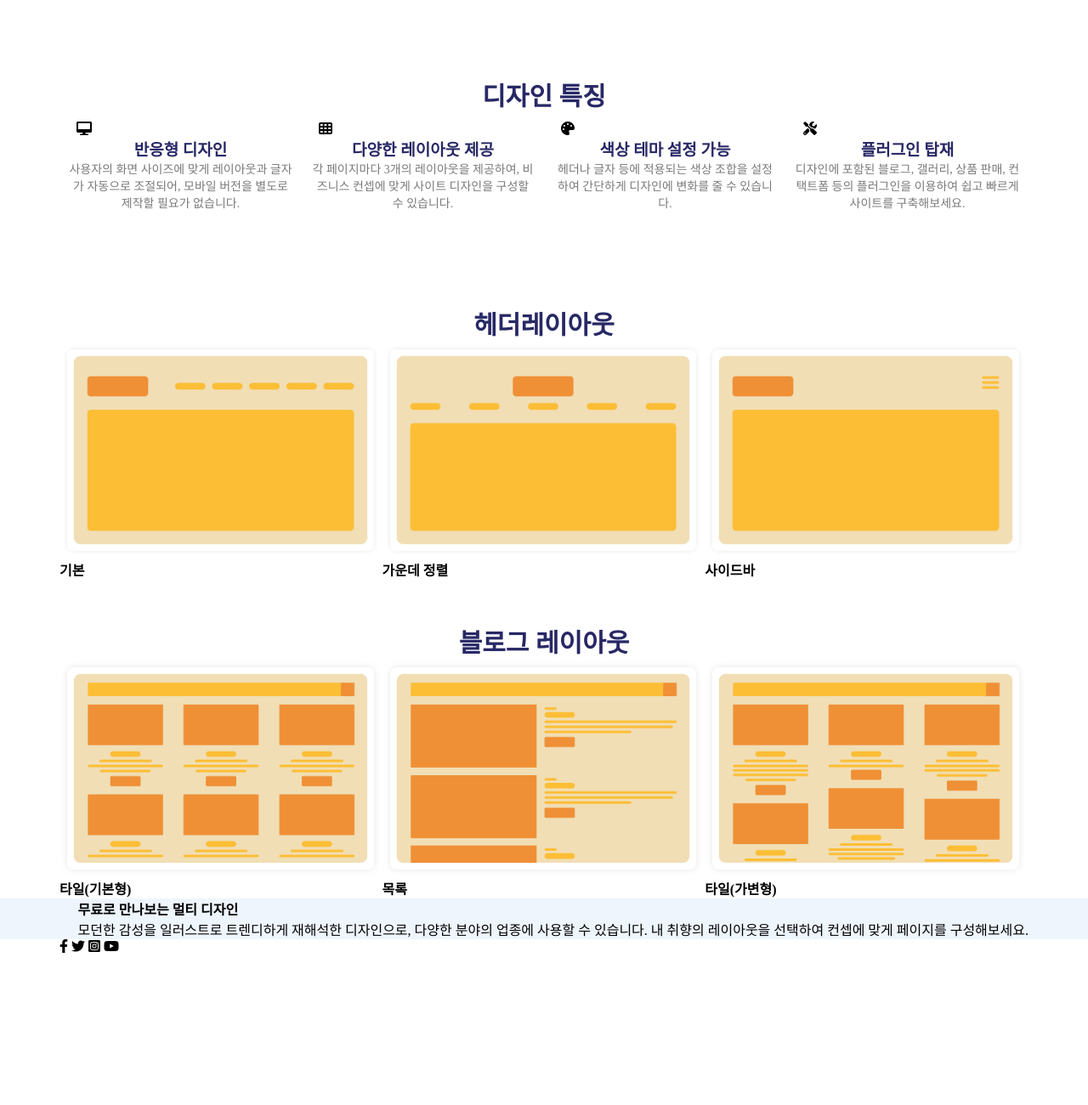
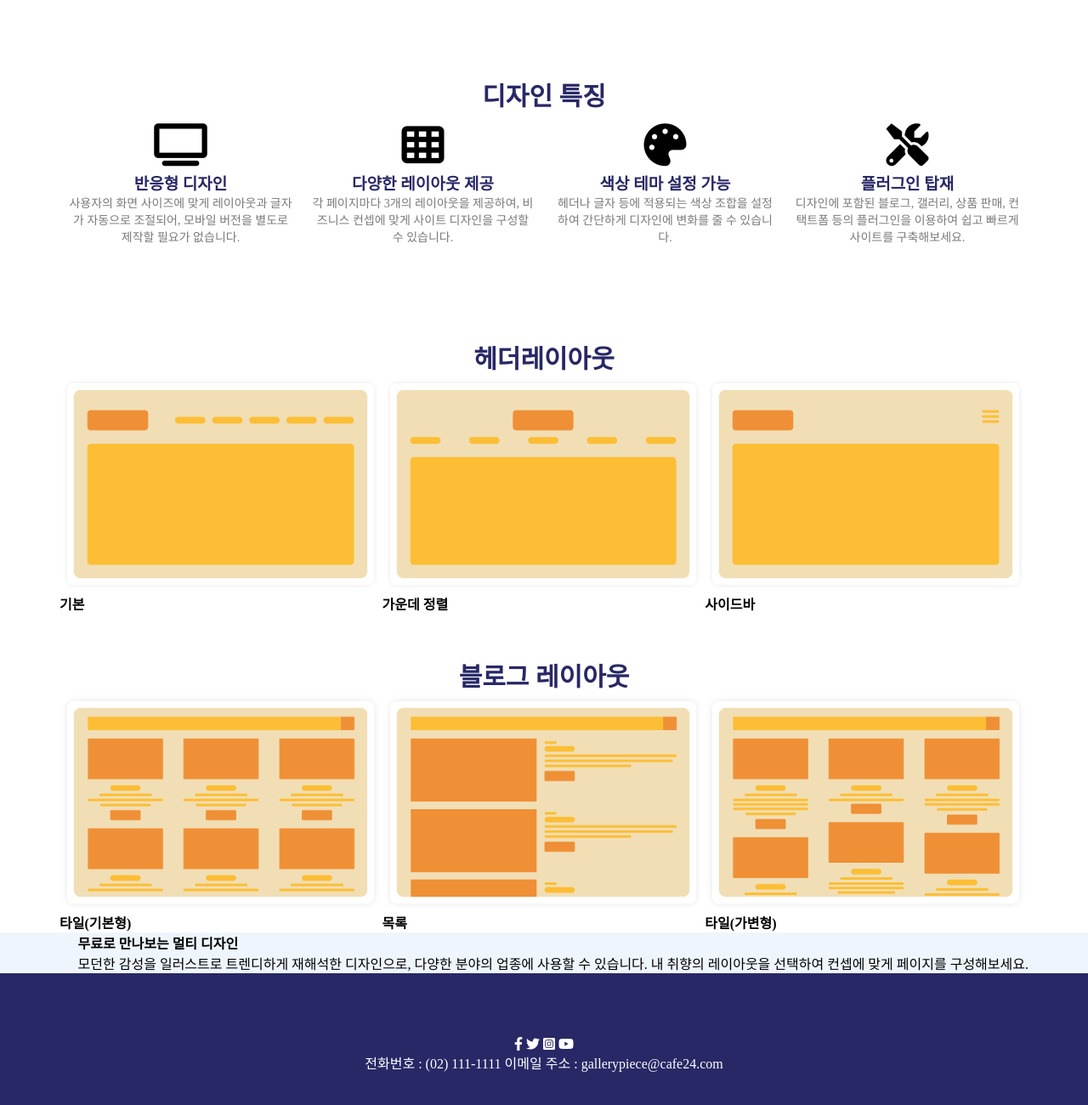
Before and after one commit to nwefjnl/multidesign, a plain HTML site: page index.html in a window 1280 px wide. Shown: the part 730-2030 px from the top of the page at 85% size. Before the commit the page ends 1853 px from the top, so only its background shows below. Drawn offline with Linux system fonts and the light colour scheme.

Commit message:
Add files via upload

```diff
--- a/css/index.css
+++ b/css/index.css
@@ -81,7 +81,10 @@ padding:32px 0; float: left;}
     }
 #section .article2 {
     padding-top:50px;
-    padding-bottom:50px; }
+    padding-bottom:50px;
+
+text-align: center;
+}
 #section .article2 h2 { font-size:30px;
     color:#282866;
     font-size:30px;
@@ -90,34 +93,8 @@ padding:32px 0; float: left;}
     }
 #section .design > li {
 padding:10px; float:left; width:25%; }
-#section .design > li > .icon1::before {
-    content:'\f390';
-    font-family:'Font Awesome 5 Free';
-    font-weight:900 !important;
-    padding-left:10px;
-    padding-top:30px;
-}
-#section .design > li > .icon2::before {
-    content:'\f00a';
-    font-family:'Font Awesome 5 Free';
-    font-weight:900 !important;
-    padding-left:10px;
-    padding-top:30px;
-}
-#section .design > li > .icon3::before {
-    content:'\f53f';
-    font-family:'Font Awesome 5 Free';
-    font-weight:900 !important;
-    padding-left:10px;
-    padding-top:30px;
-}
-#section .design > li > .icon4::before {
-    content:'\f7d9';
-    font-family:'Font Awesome 5 Free';
-    font-weight:900 !important;
-    padding-left:10px;
-    padding-top:30px;
-
+#section .design > li > div {
+    font-size:50px;
 }
 #section .article2 h3 {
     font-size:19px;
@@ -170,3 +147,10 @@ padding:10px; float:left; width:25%; }
 
 }
 #section .article6 .abc2 { float:right;}
+
+#footer {
+    background:#282866;
+    color:#fff;
+    padding:75px 0;
+    text-align:center;
+}
--- a/index.html
+++ b/index.html
@@ -64,28 +64,28 @@
                 <h2>디자인 특징</h2>
                 <ul class="design cf">
                     <li>
-                        <div class="icon1">
+                        <div class="icon1"><i class="fa-solid fa-tv"></i></div>
                         <h3>반응형 디자인</h3>
                         <p>사용자의 화면 사이즈에 맞게 레이아웃과 글자가 자동으로 조절되어, 모바일 버전을 별도로 제작할 필요가 없습니다.</p>
-                        </div>
+
                     </li>
                     <li>
-                        <div class="icon2">
+                        <div class="icon2"><i class="fa-solid fa-table-cells"></i></div>
                         <h3>다양한 레이아웃 제공</h3>
                         <p>각 페이지마다 3개의 레이아웃을 제공하여, 비즈니스 컨셉에 맞게 사이트 디자인을 구성할 수 있습니다.</p>
-                        </div>
+
                     </li>
                     <li>
-                        <div class="icon3">
+                        <div class="icon3"><i class="fa-solid fa-palette"></i></div>
                         <h3>색상 테마 설정 가능</h3>
                         <p>헤더나 글자 등에 적용되는 색상 조합을 설정하여 간단하게 디자인에 변화를 줄 수 있습니다.</p>
-                        </div>
+
                     </li>
                     <li>
-                        <div class="icon4">
+                        <div class="icon4"><i class="fa-solid fa-screwdriver-wrench"></i></div>
                         <h3>플러그인 탑재</h3>
                         <p>디자인에 포함된 블로그, 갤러리, 상품 판매, 컨택트폼 등의 플러그인을 이용하여 쉽고 빠르게 사이트를 구축해보세요.</p>
-                        </div>
+
                     </li>
                 </ul>
             </div>
@@ -141,15 +141,19 @@
             </div>
         </article>
     </section>
-    <footer>
+    <footer id="footer">
         <div class="inner cf">
             <div class="sns">
-                <a href="#"><i class="fa-brands fa-facebook-f"></i></a>
-                <a href="#"><i class="fa-brands fa-twitter"></i></a>
+                <a href="#">
+                    <span class="blind">페이스북</span><i class="fa-brands fa-facebook-f"></i></a>
+                <a href="#">
+                    <span class="blind">트위터</span><i class="fa-brands fa-twitter"></i></a>
                 <a href="#"><i class="fa-brands fa-instagram-square"></i></a>
-                <a href="#"><i class="fa-brands fa-youtube"></i></a>
+                <a href="#"><span class="blind">유튜브</span><i class="fa-brands fa-youtube"></i></a>
             </div>
-            <div class="contact"></div>
+            <div class="contact">전화번호 : (02) 111-1111
+
+                이메일 주소 : gallerypiece@cafe24.com</div>
         </div>
     </footer>
 </body>
```
